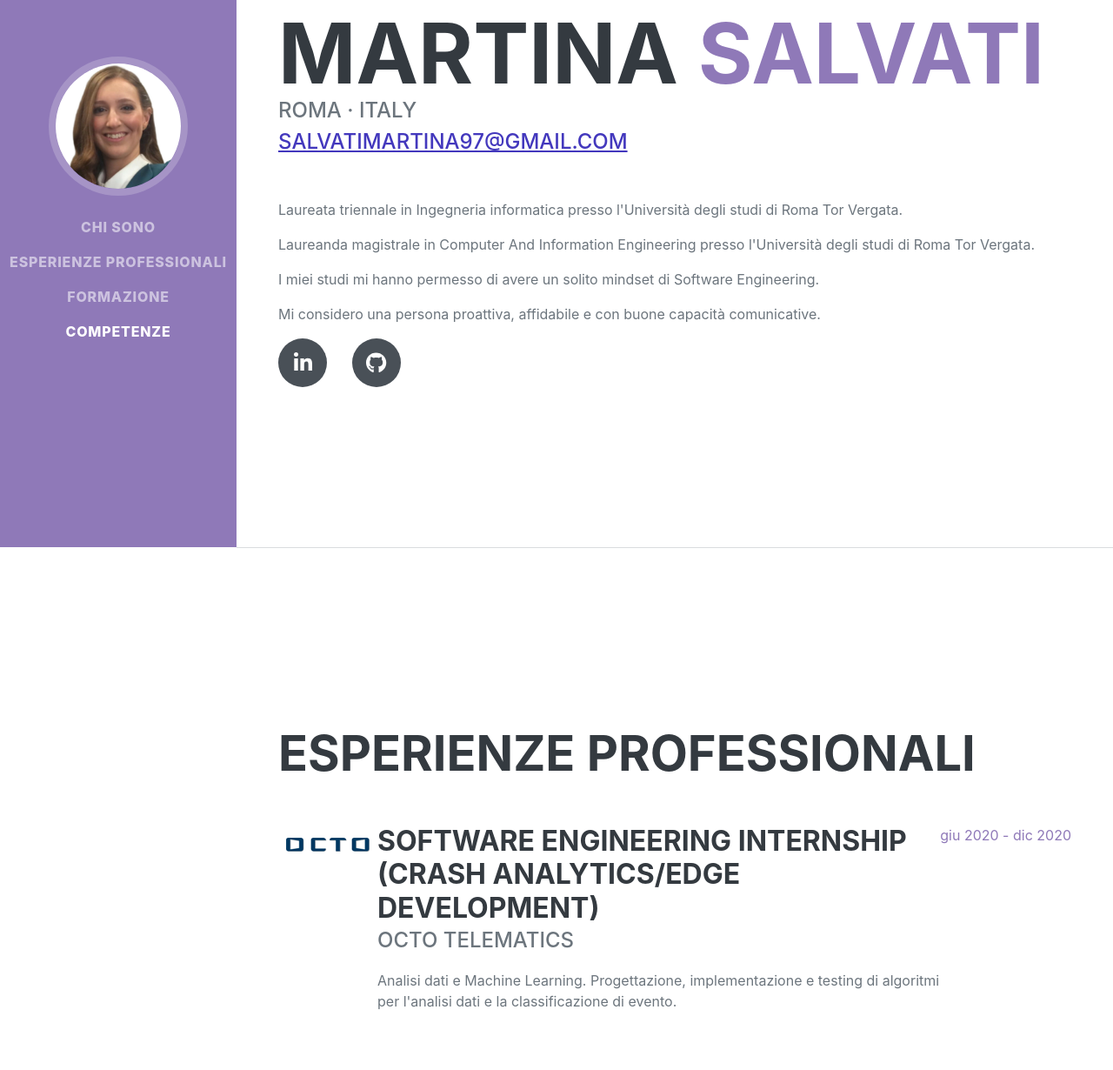
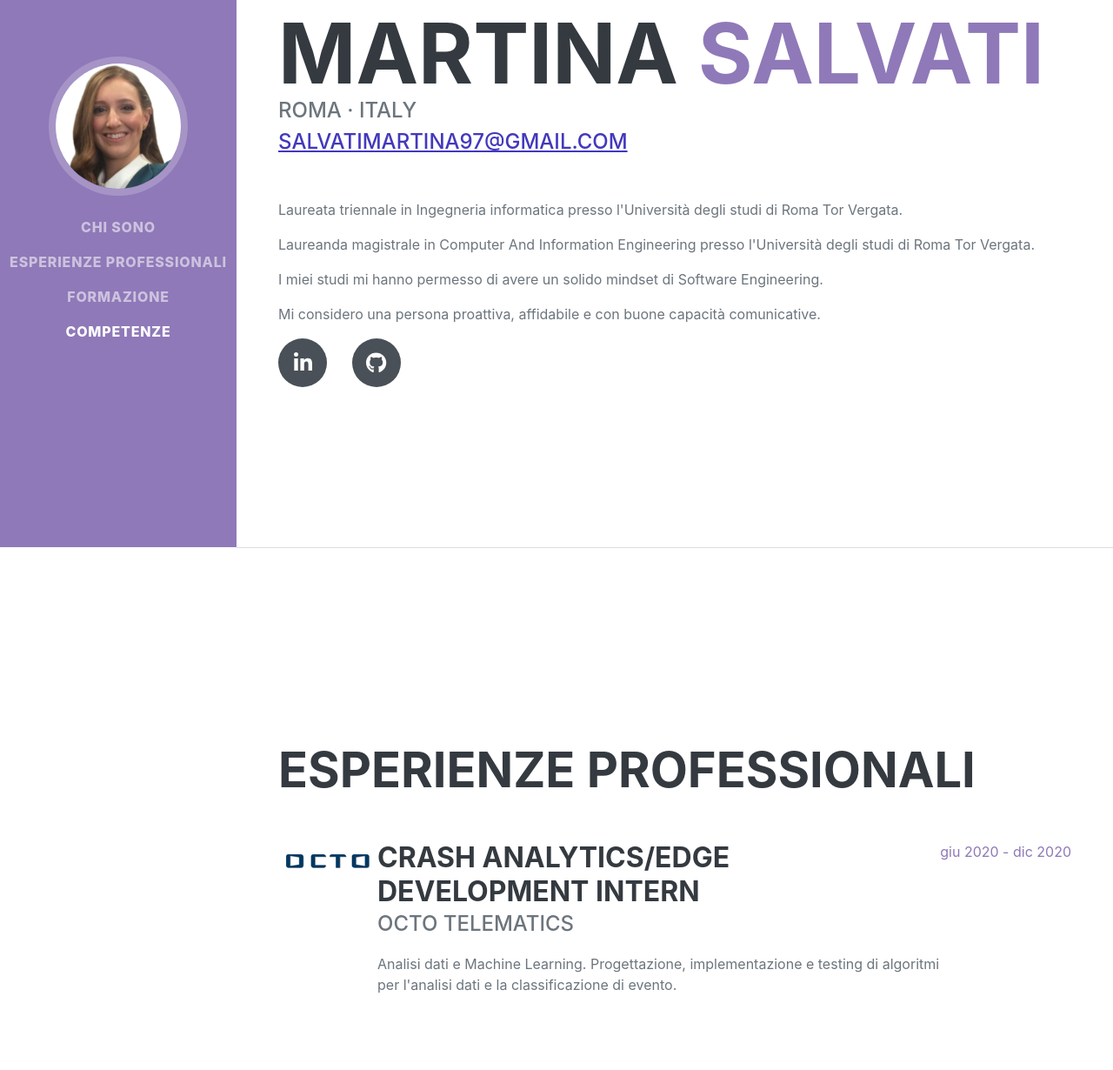
Before and after one commit to msalvati1997/msalvati1997.github.io, a plain HTML site: page index.html in a window 1280 px wide. Shown: the part 171-1401 px from the top of the page at 87% size. Drawn offline with nearby package versions, Linux system fonts and the light colour scheme; a web font is replaced by a local one.

Commit message:
Update index.html

```diff
--- a/index.html
+++ b/index.html
@@ -48,7 +48,7 @@
                     <p class="lead mb-5">
                         <p>Laureata triennale in Ingegneria informatica presso l'Università degli studi di Roma Tor Vergata.</p>
                         <p>Laureanda magistrale in Computer And Information Engineering presso l'Università degli studi di Roma Tor Vergata. </p>
-                        <p>I miei studi mi hanno permesso di avere un solito mindset di Software Engineering. </p>
+                        <p>I miei studi mi hanno permesso di avere un solido mindset di Software Engineering. </p>
                         <p>Mi considero una persona proattiva, affidabile e con buone capacità comunicative.</p>
                     <div class="social-icons">
                         <a class="social-icon" href="https://www.linkedin.com/in/msalvati1997/"><i class="fab fa-linkedin-in"></i></a>
@@ -67,7 +67,7 @@
                           </div>
                         </div>
                         <div class="flex-grow-1">
-                            <h3 class="mb-0">Software Engineering Internship (Crash Analytics/Edge Development)</h3>
+                            <h3 class="mb-0">Crash Analytics/Edge Development intern</h3>
                             <div class="subheading mb-3">Octo Telematics</div>
                             <p>Analisi dati e Machine Learning. Progettazione, implementazione e testing di algoritmi per l'analisi dati e la classificazione di evento.</p>
                         </div>
```
